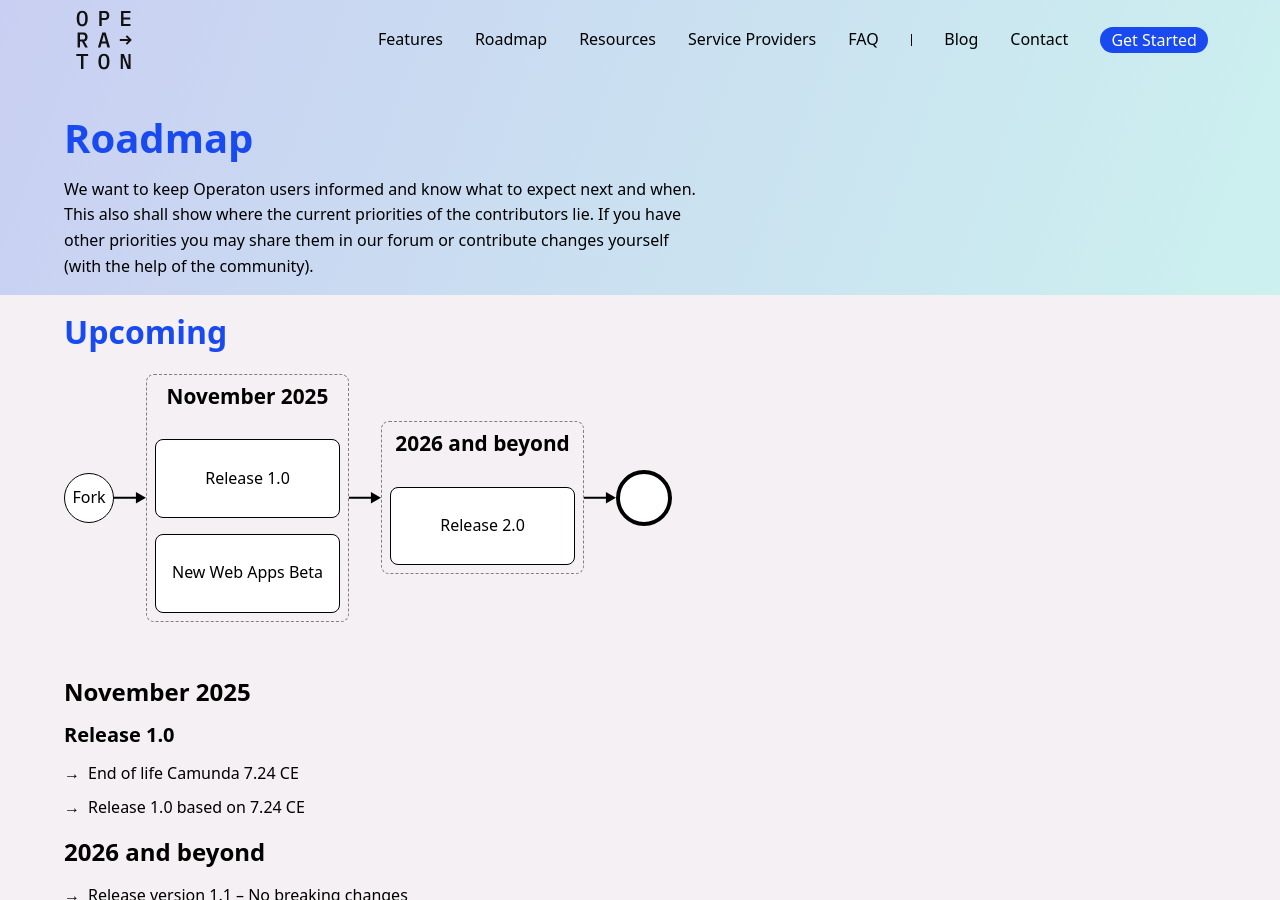
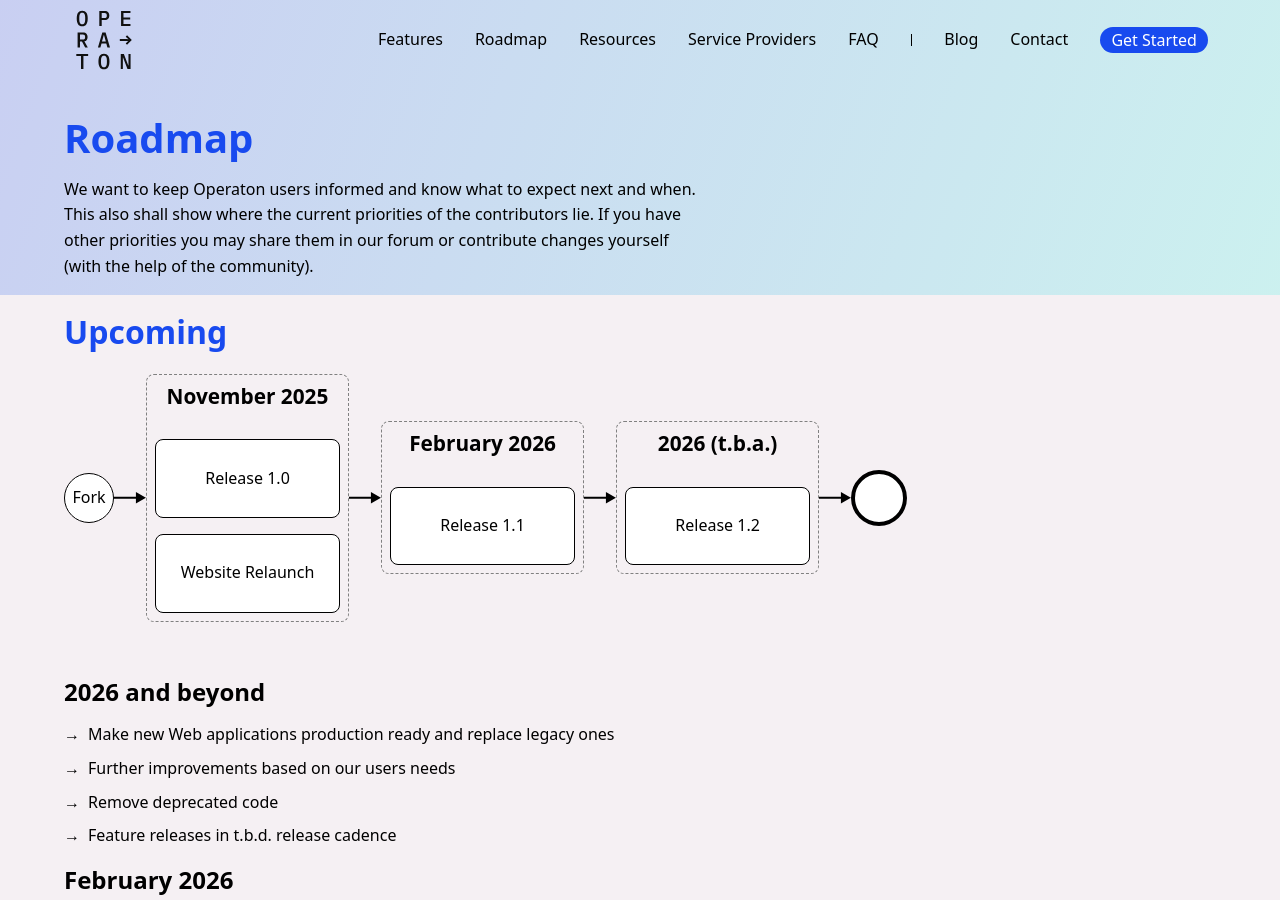
Before and after one commit to operaton/operaton.org, a Jekyll site: the page built from roadmap.md, in a window 1280 px wide and 900 px high. Built offline with Jekyll 4.4.1, drawn with Linux system fonts in a browser that asks for light colours; some of the changed text lies outside the part shown.

Commit message:
chore: Update Roadmap

```diff
--- a/roadmap.md
+++ b/roadmap.md
@@ -21,18 +21,40 @@
   <div class="group">
     <h3>November 2025</h3>
     <div class="task">Release 1.0</div>
-    <div class="task">New Web Apps Beta</div>
+    <div class="task">Website Relaunch</div>
   </div>
   <div class="arrow"></div>
   <div class="group">
-    <h3>2026 and beyond</h3>
-    <div class="task">Release 2.0</div>
+    <h3>February 2026</h3>
+    <div class="task">Release 1.1</div>
+  </div>
+  <div class="arrow"></div>
+  <div class="group">
+    <h3>2026 (t.b.a.)</h3>
+    <div class="task">Release 1.2</div>
   </div>
   <div class="arrow"></div>
   <div class="end"></div>
 </div>
 
 <br>
+
+### 2026 and beyond
+
+- Make new Web applications production ready and replace legacy ones
+- Further improvements based on our users needs
+- Remove deprecated code
+- Feature releases in t.b.d. release cadence
+
+### February 2026
+
+#### Release 1.1
+
+- (planned) Spring 7 / Spring Boot 4 support
+- Update all dependencies to latest versions
+- Fixes for issues reported by the community
+
+## Past Changes
 
 ### November 2025
 
@@ -41,16 +63,15 @@
 - End of life Camunda 7.24 CE
 - Release 1.0 based on 7.24 CE
 
-### 2026 and beyond
+#### Operaton Hub launched
 
-- Release version 1.1 – No breaking changes
-- Further improvements based on our users needs
-- Remove deprecated code
-- Release 2.0
+- New community platform for sharing Operaton solutions
 
-## Past Changes
+### October 2025
 
-### 2025
+- operaton.org website relaunch
+
+### Mid 2025
 
 - Publish revised documentation
 - Drop dependency on legacy technology like Wildfly 26, JavaEE and Spring 5
```
Also changed, not shown: index.html (+8 -3 lines).
